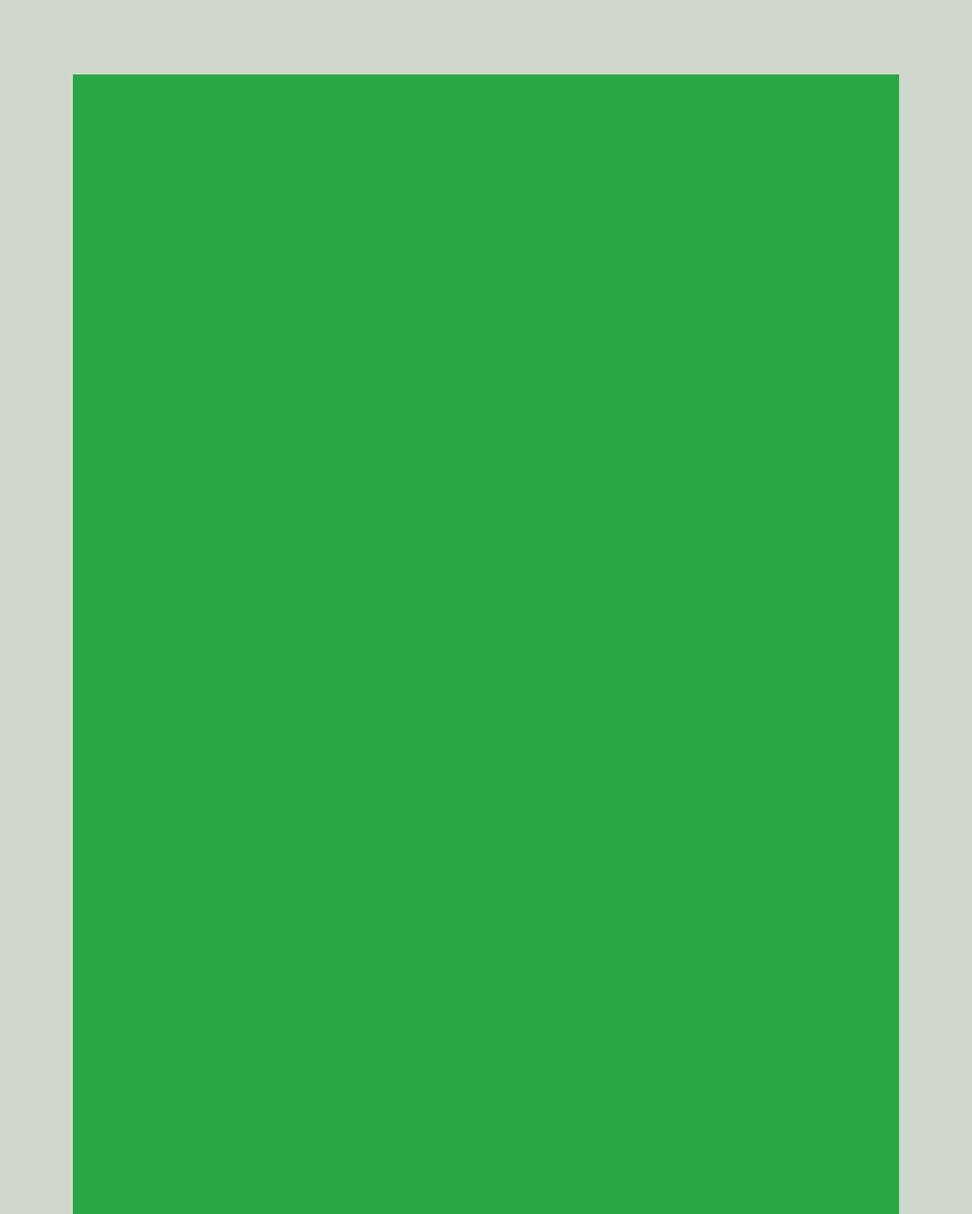
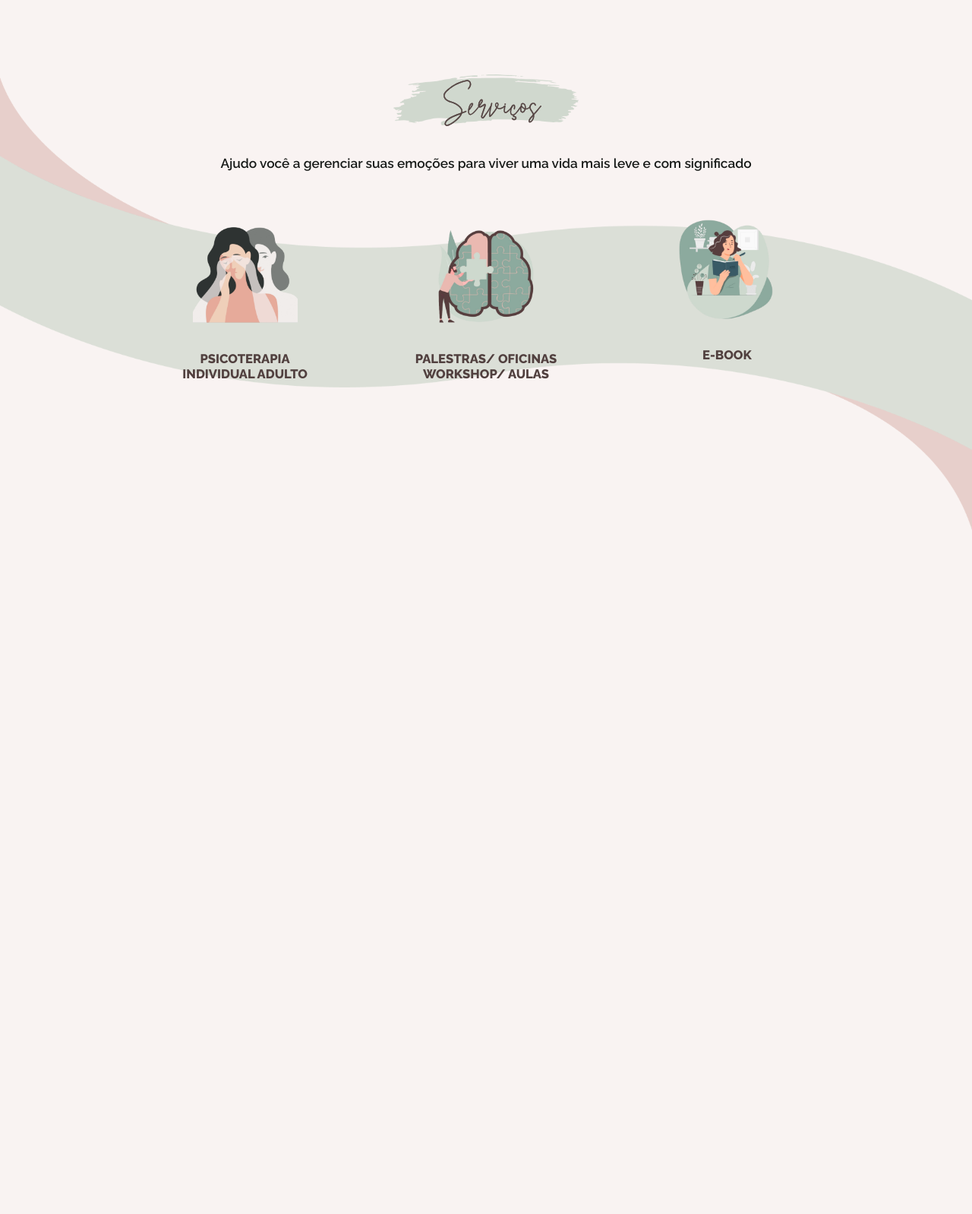
Before and after one commit to MH-Borges/Eulenir_Eberle_Psicologa, a PHP site: page / in a window 1280 px wide. Shown: the part 653-2251 px from the top of the page at 76% size. After the commit the page ends 1350 px from the top, so only its background shows below. Run offline with PHP 8.4, Linux system fonts and the light colour scheme; some libraries are stand-ins or nearby versions.

Commit message:
services n header
area de serviço finalizada e efeitos aplicados a header

```diff
--- a/css/compiler/_banner.scss
+++ b/css/compiler/_banner.scss
@@ -2,7 +2,7 @@
     width: 100%;
     display: flex;
     position: relative;
-    margin-top: 9.7vw;
+    padding-top: 9.7vw;
     margin-bottom: 7.7vw;
     #ImgBanner{
         width: 55%;
@@ -44,7 +44,3 @@
         }
     }
 }
-
-.text{
-    height: 1500px;
-}
--- a/css/compiler/_colors_fonts.scss
+++ b/css/compiler/_colors_fonts.scss
@@ -1,6 +1,6 @@
 @font-face{
     font-family: "Alex_Letter";
-    src:url(../fonts/Alexander_Lettering.ttf);
+    src:url(../fonts/Alexander_Lettering.otf);
 }
 /*font-family: "Alexander Lettering"*/
 
--- /dev/null
+++ b/css/compiler/_servicos.scss
@@ -0,0 +1,85 @@
+#servicos{
+    display: flex;
+    position: relative;
+    width: 100%;
+    height: 75vh;
+    margin-bottom: 100vh;
+    #img_serv{
+        position: absolute;
+        top: 0;
+        left: 0;
+        height: 100%;
+    }
+    .container{
+        display: flex;
+        position: relative;
+        flex-direction: column;
+        align-items: center;
+        p{
+            color: $Black;
+            font-family: 'Raleway';
+            font-weight: 600;
+            font-size: 1.35vw;
+            margin: 1vw;
+        }
+        .cards{
+            display: flex;
+            position: relative;
+            justify-content: space-around;
+            width: 90%;
+            margin-top: 4.5vw;
+            a{
+                width: 25%;
+                display: flex;
+                position: relative;
+                text-decoration: none;
+                .Card{
+                    width: 100%;
+                    display: flex;
+                    flex-direction: column;
+                    position: relative;
+                    align-items: center;
+                    img{
+                        width: 58%;
+                        transition: 0.6s ease;
+                    }
+                    h3{
+                        text-align: center;
+                        font-family: 'Raleway';
+                        font-weight: 800;
+                        font-size: 1.3vw;
+                        color: $Brown;
+                        margin-top: 3vw;
+                        padding: 0 1vw;
+                        transition: 0.8s ease;
+                    }
+                }
+                :hover{
+                    img{margin-top: -0.5vw;}
+                    h3{margin-top: 4vw;}
+                }
+            }
+            :nth-child(2){
+                .Card{
+                    img{width: 55%;}
+                    h3{margin-top: 2.8vw;}
+                }
+                :hover{
+                    img{margin-top: -0.5vw;}
+                    h3{margin-top: 3.8vw;}
+                }
+            }
+            :nth-child(3){
+                .Card{
+                    margin-top: -0.8vw;
+                    img{width: 53%;}
+                    h3{margin-top: 2.8vw;}
+                }
+                :hover{
+                    img{margin-top: -0.5vw;}
+                    h3{margin-top: 3.8vw;}
+                }
+            }
+        }
+    }
+}
--- a/css/style.css
+++ b/css/style.css
@@ -1,6 +1,6 @@
 @font-face {
   font-family: "Alex_Letter";
-  src: url(../fonts/Alexander_Lettering.ttf);
+  src: url(../fonts/Alexander_Lettering.otf);
 }
 
 /*font-family: "Alexander Lettering"*/
@@ -21,7 +21,7 @@ body {
   display: -ms-flexbox;
   display: flex;
   position: relative;
-  background: #D0D8CE;
+  background: #F9F3F2;
   -ms-flex-wrap: wrap;
       flex-wrap: wrap;
 }
@@ -34,6 +34,30 @@ img, svg {
 .container {
   position: relative;
   max-width: 85%;
+}
+
+.title {
+  display: -webkit-box;
+  display: -ms-flexbox;
+  display: flex;
+  position: relative;
+  -webkit-box-pack: center;
+      -ms-flex-pack: center;
+          justify-content: center;
+  width: 23%;
+}
+
+.title img {
+  position: absolute;
+  z-index: -1;
+}
+
+.title h2 {
+  font-family: "Alex_Letter";
+  font-size: 5.5vw;
+  -webkit-text-stroke: 0.6px #51403F;
+  color: #51403F;
+  margin-left: 1.3vw;
 }
 
 #btn_UP {
@@ -59,6 +83,18 @@ img, svg {
   color: #F9F3F2;
   font-size: 1.7vw;
   padding: 1vw 1vw 1vw 1.3vw;
+}
+
+::-webkit-scrollbar-track {
+  background-color: #D0D8CE;
+}
+
+::-webkit-scrollbar {
+  width: 12px;
+}
+
+::-webkit-scrollbar-thumb {
+  background: #94A89D;
 }
 
 .head {
@@ -299,8 +361,140 @@ img, svg {
   font-size: 1.6vw;
 }
 
-.text {
-  height: 1500px;
+#servicos {
+  display: -webkit-box;
+  display: -ms-flexbox;
+  display: flex;
+  position: relative;
+  width: 100%;
+  height: 75vh;
+  margin-bottom: 100vh;
+}
+
+#servicos #img_serv {
+  position: absolute;
+  top: 0;
+  left: 0;
+  height: 100%;
+}
+
+#servicos .container {
+  display: -webkit-box;
+  display: -ms-flexbox;
+  display: flex;
+  position: relative;
+  -webkit-box-orient: vertical;
+  -webkit-box-direction: normal;
+      -ms-flex-direction: column;
+          flex-direction: column;
+  -webkit-box-align: center;
+      -ms-flex-align: center;
+          align-items: center;
+}
+
+#servicos .container p {
+  color: #171A18;
+  font-family: 'Raleway';
+  font-weight: 600;
+  font-size: 1.35vw;
+  margin: 1vw;
+}
+
+#servicos .container .cards {
+  display: -webkit-box;
+  display: -ms-flexbox;
+  display: flex;
+  position: relative;
+  -ms-flex-pack: distribute;
+      justify-content: space-around;
+  width: 90%;
+  margin-top: 4.5vw;
+}
+
+#servicos .container .cards a {
+  width: 25%;
+  display: -webkit-box;
+  display: -ms-flexbox;
+  display: flex;
+  position: relative;
+  text-decoration: none;
+}
+
+#servicos .container .cards a .Card {
+  width: 100%;
+  display: -webkit-box;
+  display: -ms-flexbox;
+  display: flex;
+  -webkit-box-orient: vertical;
+  -webkit-box-direction: normal;
+      -ms-flex-direction: column;
+          flex-direction: column;
+  position: relative;
+  -webkit-box-align: center;
+      -ms-flex-align: center;
+          align-items: center;
+}
+
+#servicos .container .cards a .Card img {
+  width: 58%;
+  -webkit-transition: 0.6s ease;
+  transition: 0.6s ease;
+}
+
+#servicos .container .cards a .Card h3 {
+  text-align: center;
+  font-family: 'Raleway';
+  font-weight: 800;
+  font-size: 1.3vw;
+  color: #51403F;
+  margin-top: 3vw;
+  padding: 0 1vw;
+  -webkit-transition: 0.8s ease;
+  transition: 0.8s ease;
+}
+
+#servicos .container .cards a :hover img {
+  margin-top: -0.5vw;
+}
+
+#servicos .container .cards a :hover h3 {
+  margin-top: 4vw;
+}
+
+#servicos .container .cards :nth-child(2) .Card img {
+  width: 55%;
+}
+
+#servicos .container .cards :nth-child(2) .Card h3 {
+  margin-top: 2.8vw;
+}
+
+#servicos .container .cards :nth-child(2) :hover img {
+  margin-top: -0.5vw;
+}
+
+#servicos .container .cards :nth-child(2) :hover h3 {
+  margin-top: 3.8vw;
+}
+
+#servicos .container .cards :nth-child(3) .Card {
+  margin-top: -0.8vw;
+}
+
+#servicos .container .cards :nth-child(3) .Card img {
+  width: 53%;
+}
+
+#servicos .container .cards :nth-child(3) .Card h3 {
+  margin-top: 2.8vw;
+}
+
+#servicos .container .cards :nth-child(3) :hover img {
+  margin-top: -0.5vw;
+}
+
+#servicos .container .cards :nth-child(3) :hover h3 {
+  margin-top: 3.8vw;
 }
 
 /* Medium Device = 1200px */
--- a/css/style.scss
+++ b/css/style.scss
@@ -8,7 +8,7 @@ body{
     width: 100%;
     display: flex;
     position: relative;
-    background: $Green_T;
+    background: $White;
     flex-wrap: wrap;
 }
 img,svg{
@@ -19,6 +19,24 @@ img,svg{
     position:relative;
     max-width: 85%;
 }
+.title{
+    display: flex;
+    position: relative;
+    justify-content: center;
+    width: 23%;
+    img{
+        position: absolute;
+        z-index: -1;
+    }
+    h2{
+        font-family:"Alex_Letter";
+        font-size: 5.5vw;
+        -webkit-text-stroke: 0.6px $Brown;
+        color: $Brown;
+        margin-left: 1.3vw;
+    }
+}
+
 #btn_UP{
     display: flex;
     justify-content: center;
@@ -36,8 +54,12 @@ img,svg{
         padding: 1vw 1vw 1vw 1.3vw;
     }
 }
+::-webkit-scrollbar-track{background-color:$Green_T;}
+::-webkit-scrollbar{width: 12px;}
+::-webkit-scrollbar-thumb{background:$Green;}
 @import 'compiler/menu';
 @import 'compiler/banner';
+@import 'compiler/servicos';
 
 
 
--- a/index.html
+++ b/index.html
@@ -47,10 +47,10 @@
         </div>
         <div class="nav_menu">
             <div class="cont_menu col-lg-10">
-                <a href=""><img id="logo" src="Imgs/logo.png" alt=""></a>
+                <a href="#banner"><img id="logo" src="Imgs/logo.png" alt=""></a>
                 <ul class="menu_box">
-                    <li><a href="#Sobre">Sobre</a></li>
-                    <li><a href="">Serviços</a></li>
+                    <li><a href="#sobre">Sobre</a></li>
+                    <li><a href="#servicos">Serviços</a></li>
                     <li><a href="">Blog</a></li>
                     <li><a href="">Contato</a></li>
                 </ul>
@@ -77,7 +77,45 @@
     </div>
 </section>
 
-<div class="text container bg-success"></div>
+<!--Serviços-->
+<section id="servicos">
+    <img id="img_serv" src="Imgs/servicos.png" alt="">
+    <div class="container">
+        <div class="title">
+            <img src="Imgs/Green_Light_title.png" alt="">
+            <h2>Serviços</h2>
+        </div>
+        <p>Ajudo você a gerenciar suas emoções para viver uma vida mais leve e com significado
+        </p>
+        <div class="cards">
+            <a href="">
+                <div class="Card">
+                    <img src="Imgs/Service_Icon_01.png" alt="">
+                    <h3>PSICOTERAPIA INDIVIDUAL ADULTO</h3>
+                </div>
+            </a>
+            <a href="">
+                <div class="Card">
+                    <img src="Imgs/Service_Icon_02.png" alt="">
+                    <h3>PALESTRAS/ OFICINAS
+                        WORKSHOP/ AULAS</h3>
+                </div>
+            </a>
+            <a href="">
+                <div class="Card">
+                    <img src="Imgs/Service_Icon_03.png" alt="">
+                    <h3>E-BOOK</h3>
+                </div>
+            </a>
+        </div>
+    </div>
+</section>
+
+<!--Sobre-->
+<section id="sobre">
+
+</section>
+
 
 <script src="https://cdn.jsdelivr.net/npm/popper.js@1.16.1/dist/umd/popper.min.js" integrity="sha384-9/reFTGAW83EW2RDu2S0VKaIzap3H66lZH81PoYlFhbGU+6BZp6G7niu735Sk7lN" crossorigin="anonymous"></script>
 <script src="https://cdn.jsdelivr.net/npm/bootstrap@4.6.0/dist/js/bootstrap.min.js" integrity="sha384-+YQ4JLhjyBLPDQt//I+STsc9iw4uQqACwlvpslubQzn4u2UU2UFM80nGisd026JF" crossorigin="anonymous"></script>
--- a/js/jquery.js
+++ b/js/jquery.js
@@ -2,7 +2,7 @@
 $(window).scroll(function(event){
 
     const efeito = window.pageYOffset;
-    const posicao = 160;
+    const posicao = 320;
     if (efeito > posicao){
         $(".nav_contato").addClass('actived');
         $("#logo").addClass('actived');
--- a/js/script.js
+++ b/js/script.js
@@ -3,7 +3,7 @@ const menuItems = document.querySelectorAll('.cont_menu a[href^="#"]');
 menuItems.forEach(item => {item.addEventListener('click', scrollToIdOnClick);});
 function scrollToIdOnClick(event){
     event.preventDefault();
-    const to = getScrollTopByHref(event.currentTarget)- 75;
+    const to = getScrollTopByHref(event.currentTarget)- 110;
     scrollToPosition(to);
 }
 
@@ -16,7 +16,7 @@ function smoothScrollTo(endX, endY, duration) {
     const distanceY = endY - startY;
     const startTime = new Date().getTime();
 
-    duration = typeof duration !== 'undefined' ? duration : 600;
+    duration = typeof duration !== 'undefined' ? duration : 1600;
 
 const easeInOutQuart = (time, from, distance, duration) => {
     if ((time /= duration / 2) < 1) return distance / 2 * time * time * time * time + from;
```
Also changed, not shown: other parts of css/style.css (+34 -8 lines), css/compiler/_menu.scss (+25 -5 lines), Imgs/Green_Light_title.png (added), Imgs/Service_Icon_01.png (added), Imgs/Service_Icon_02.png (added), Imgs/Service_Icon_03.png (added), Imgs/servicos.png (added), fonts/Alexander_Lettering.otf (added), fonts/Alexander_Lettering.ttf (deleted), 1 other file.
